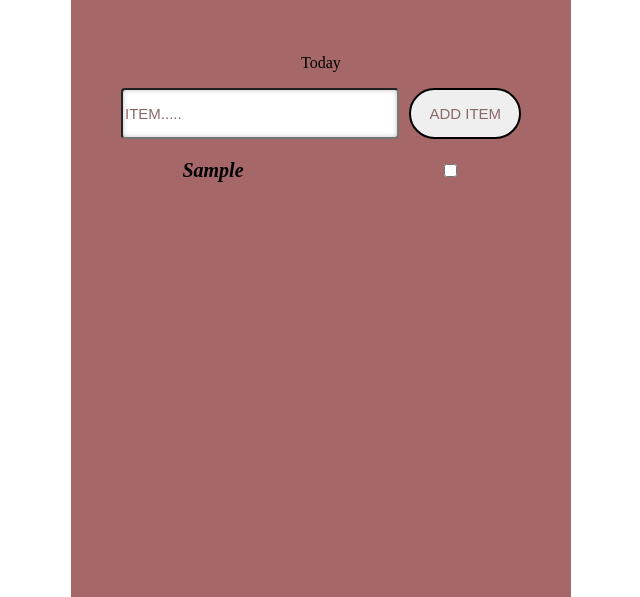
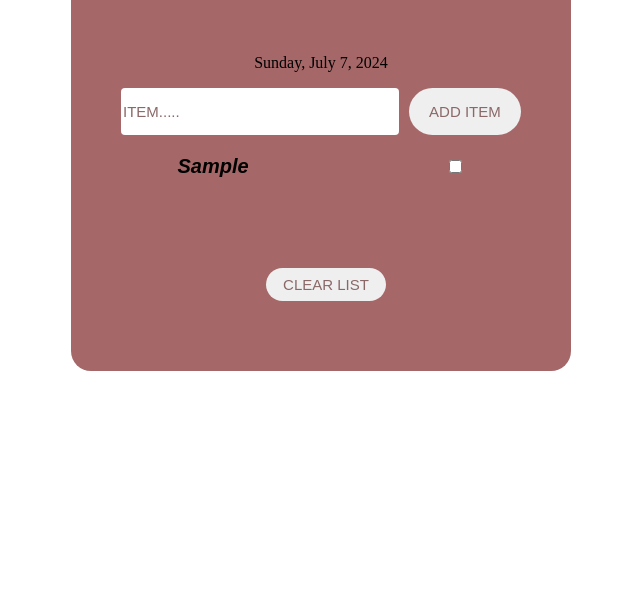
Before and after one commit to OsirOsir/Philip-Osir-Wk2-Code-Challenge, a plain HTML site: page index.html in a window 1280 px wide. Both pictures are taken after typing "Sample" into the empty fields and a click on the input "Add Item". Shown: the part 203-800 px from the top of the page, without its empty margins (319-959 px from the left). Drawn offline with Linux system fonts and the light colour scheme.

```diff
--- a/index.css
+++ b/index.css
@@ -10,7 +10,7 @@
   margin-top: 0;
   background-color: rgb(165, 103, 103);
   width: 500px;
-  height: 1000px;
+  height: 100%;
   flex-direction: column;
   display: flex;
   align-items: center;
@@ -36,27 +36,47 @@
   font-size: 15px;
   width: 120px;
   border-radius: 60px;
-  border:2px solid black;
+  border:2px none black;
   cursor: pointer;
+  transition: transform 0.1s;
+}
+#submitButton:active{
+  transform: translateY(2px);
 
 }
-#submitButton:active{
-  /* box-shadow: inset 0 0 0 rgba(0, 0, 0, .1); */
-}
 #inputArea{
+  border: none;
   font-size: 16px;
   color:  rgb(139, 104, 104);
   width: 300px;
-  text-transform: uppercase;
-  box-shadow: inset 0px 0px 5px rgba(0, 0, 0, 0.25);
   border-radius: 4px;
 }
+
 #inputArea:focus{
   outline: none;
-  box-shadow: inset 0 0 5px rgba(0, 0, 0, 0.25);
-
 }
 input::placeholder{
   font-size: 15px;
   color: rgb(139, 104, 104);
+  text-transform: uppercase;
 }
+
+#clearList{
+  margin-top: 70px;
+  margin-bottom: 70px;
+  margin-left: 10px;
+  padding: 8px;
+  text-transform: uppercase;
+  color: rgb(139, 104, 104);
+  font-size: 15px;
+  width: 120px;
+  border-radius: 60px;
+  border:2px none black;
+  cursor: pointer;
+  transition: transform 0.25s;
+
+}
+
+#clearList:active{
+  transform: translateY(10px);
+}
--- a/index.html
+++ b/index.html
@@ -3,13 +3,13 @@
 <head>
   <meta charset="UTF-8">
   <meta name="viewport" content="width=device-width, initial-scale=1.0">
-  <title>Osir Shopping list</title>
+  <title>Osir's Shopping list</title>
   <link rel="stylesheet" href="index.css">
 </head>
 <body>
   <div id="main-div">
     <h2>Shopping List</h2>
-    <p>Today</p>
+    <p id="currentDate"></p>
     <form id="formContainer" action="">
       <!-- <input type="checkbox" id="checkBox"> -->
       <input type="text" id="inputArea" placeholder="Item....." >
@@ -18,6 +18,7 @@
     <div id="shopingListArea">
 
     </div>
+    <button id="clearList">Clear List</button>
   </div>
   <script src="index.js"></script>
 </body>
--- a/index.js
+++ b/index.js
@@ -1,4 +1,17 @@
 document.addEventListener("DOMContentLoaded", () => {
+  let currentDate = new Date().toLocaleDateString('en-US', {
+    weekday: 'long', // This logs the weekday in a lonng format
+    year: 'numeric',
+    month: 'long',
+    day: 'numeric'
+  });
+
+  // updates the content of the <p> tag with id="currentDate"
+  let currentDateElement = document.querySelector("#currentDate");
+  currentDateElement.textContent = `${currentDate}`;
+
+
+
   let taskForm = document.addEventListener("submit", (e) =>{
     e.preventDefault();
     handleInput(e.target.inputArea.value);
@@ -7,12 +20,19 @@
   })
 })
 
+let clearButton = document.querySelector("#clearList");
+clearButton.addEventListener("click", () => {
+  let shoppingArea = document.querySelector("#shopingListArea");
+  shoppingArea.innerHTML = "";
+})
+
 function handleInput(shopList) {
   let p = document.createElement("p")
-  p.style.fontSize = "20px";
+  p.style.fontSize = "20px"; // styles the p tag
   p.style.fontStyle = "italic";
   p.style.fontWeight = "bold";
-  let checkBox = document.createElement("input");
+  p.style.fontFamily = "arial"
+  let checkBox = document.createElement("input");  // targets the checkbx
   checkBox.type="checkbox";
   checkBox.id = "myCheckbox";
   checkBox.style.marginLeft = "200px";
@@ -23,6 +43,7 @@
   document.querySelector("#shopingListArea").appendChild(p)
 }
 
-function chekMark(event) {
- console.log("", event.target.checked)
+function chekMark(event) {      // event function for the checkbox, to show checked
+ return("", event.target)
+
 }
```
